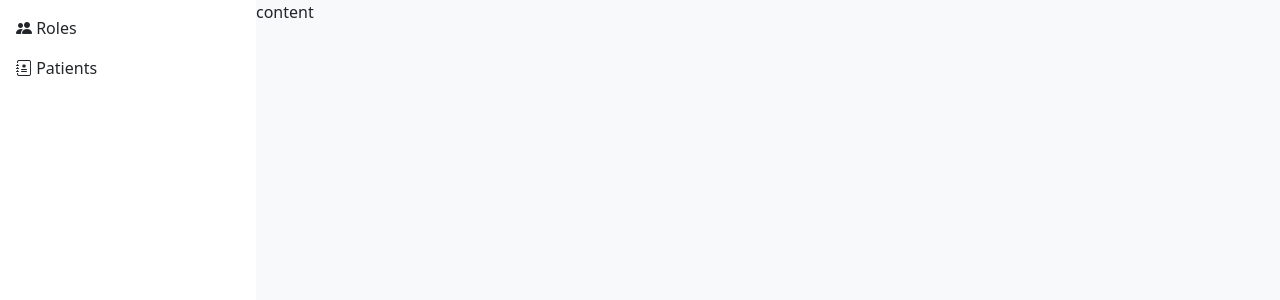
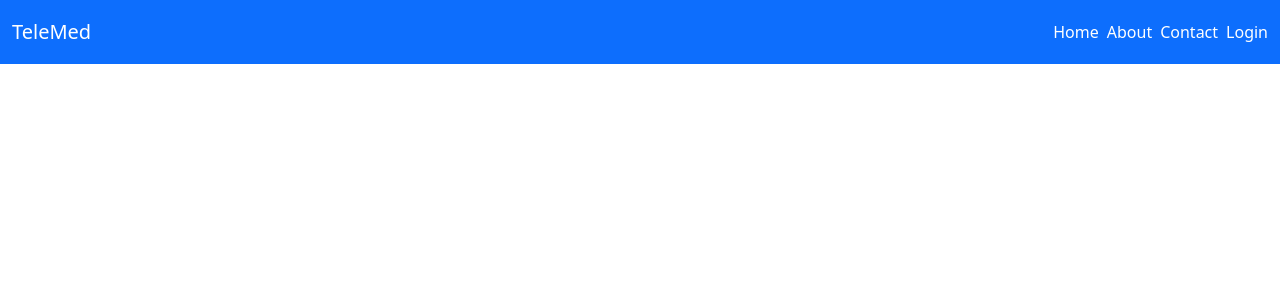
Before and after one commit to Mohana2404/Telemedicine-app, a React (Vite) app: page / in a window 1280 px wide. Shown: the top 300 px of the page. Built offline with nearby package versions, Linux system fonts and the light colour scheme.

Commit message:
initial fix

```diff
--- a/src/App.jsx
+++ b/src/App.jsx
@@ -1,18 +1,19 @@
 import React from 'react'
 import './App.css'
-import Sidebar from './Sidebar.jsx'
+
+import Home from './Home'
+
 
 
 const App = () => {
   return (
     <>
-    <div className='d-flex vh-100'>
-      <div className="w-20 "><Sidebar/></div>
-      <div className="w-80 bg-light">content</div>
+    <div className='vh-100'>
+      <Home />
+
     </div>
 
     </>
-  )
-}
+  )}
 
 export default App
--- /dev/null
+++ b/src/Home.jsx
@@ -0,0 +1,20 @@
+import React from 'react'
+
+const Home = () => {
+  return (
+    <div>
+        <nav className="navbar navbar-expand-lg bg-primary w-100 m-auto">
+  <div className="container-fluid">
+    <a className="navbar-brand text-white" href="#">TeleMed</a>
+    </div>
+    <div className="d-flex p-2">
+        <a className="nav-link text-white m-1 " href="#">Home</a>
+        <a className="nav-link text-white m-1 " href="#">About</a>
+        <a className="nav-link text-white m-1 " href="#">Contact</a>
+        <a className="nav-link text-white m-1 " href="#">Login</a>
+    </div>
+</nav></div>
+  )
+}
+
+export default Home
--- a/src/Sidebar.jsx
+++ /dev/null
@@ -1,14 +0,0 @@
-import React from 'react'
-import './App.css'
-const Sidebar = () => {
-  return (
-    <div className='d-flex flex-column m-3 gap-3'>
-       <div><i className=" bi bi-people-fill"></i> Roles</div>
-       <div><i className=" bi bi-journal-medical"></i> Patients</div>
-
-
-    </div>
-  )
-}
-
-export default Sidebar
```
